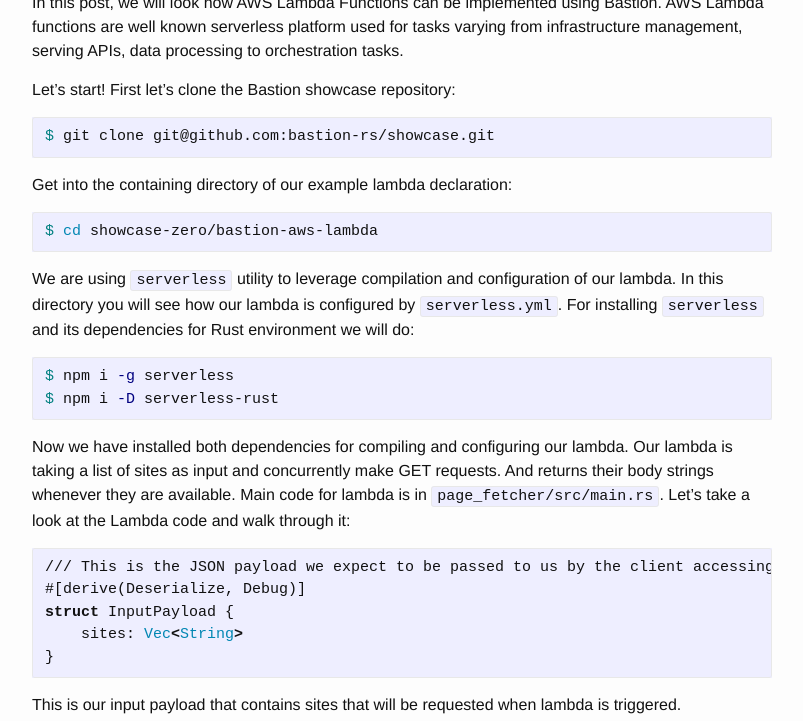
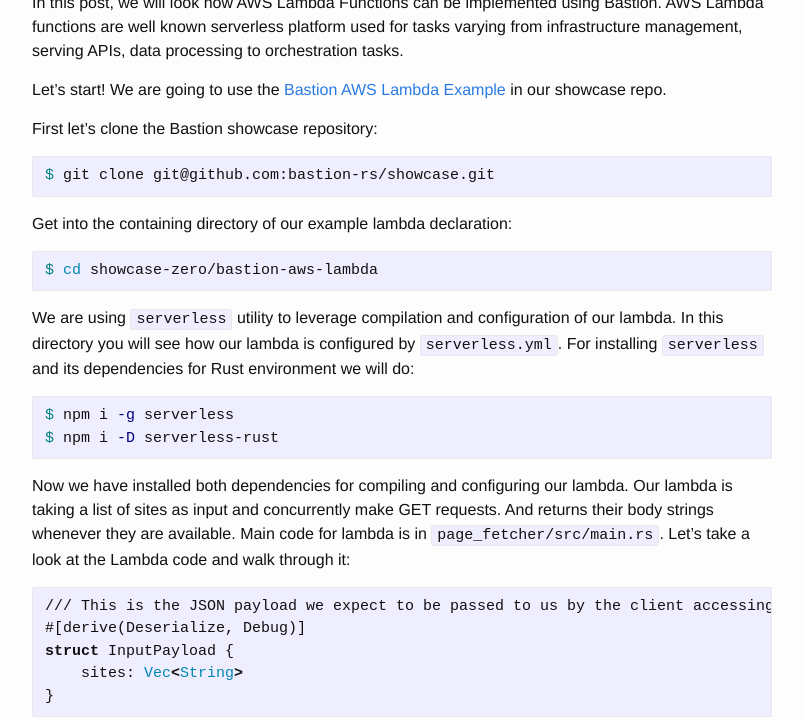
Before and after one commit to bastion-rs/blog, a Jekyll site: the page built from _posts/2020-02-01-writing-aws-lambda-functions-with-bastion.md, in a window 1280 px wide and 900 px high, scrolled down 390 px, cut to the strip 179-900 px from the top of the window. Shown: the whole strip, without its empty margins (238-1041 px from the left). Built offline with Jekyll 4.4.1, drawn with Linux system fonts in a browser that asks for light colours.

Commit message:
Link to repo

````diff
--- a/_posts/2020-02-01-writing-aws-lambda-functions-with-bastion.md
+++ b/_posts/2020-02-01-writing-aws-lambda-functions-with-bastion.md
@@ -8,7 +8,9 @@ author: Written by Mahmut Bulut
 
 In this post, we will look how AWS Lambda Functions can be implemented using Bastion. AWS Lambda functions are well known serverless platform used for tasks varying from infrastructure management, serving APIs, data processing to orchestration tasks.
 
-Let's start! First let's clone the Bastion showcase repository:
+Let's start! We are going to use the [Bastion AWS Lambda Example](https://github.com/bastion-rs/showcase/tree/master/bastion-aws-lambda) in our showcase repo.
+
+First let's clone the Bastion showcase repository:
 ```bash
 $ git clone git@github.com:bastion-rs/showcase.git
 ```
````
Also changed, not shown: 2 other files.
